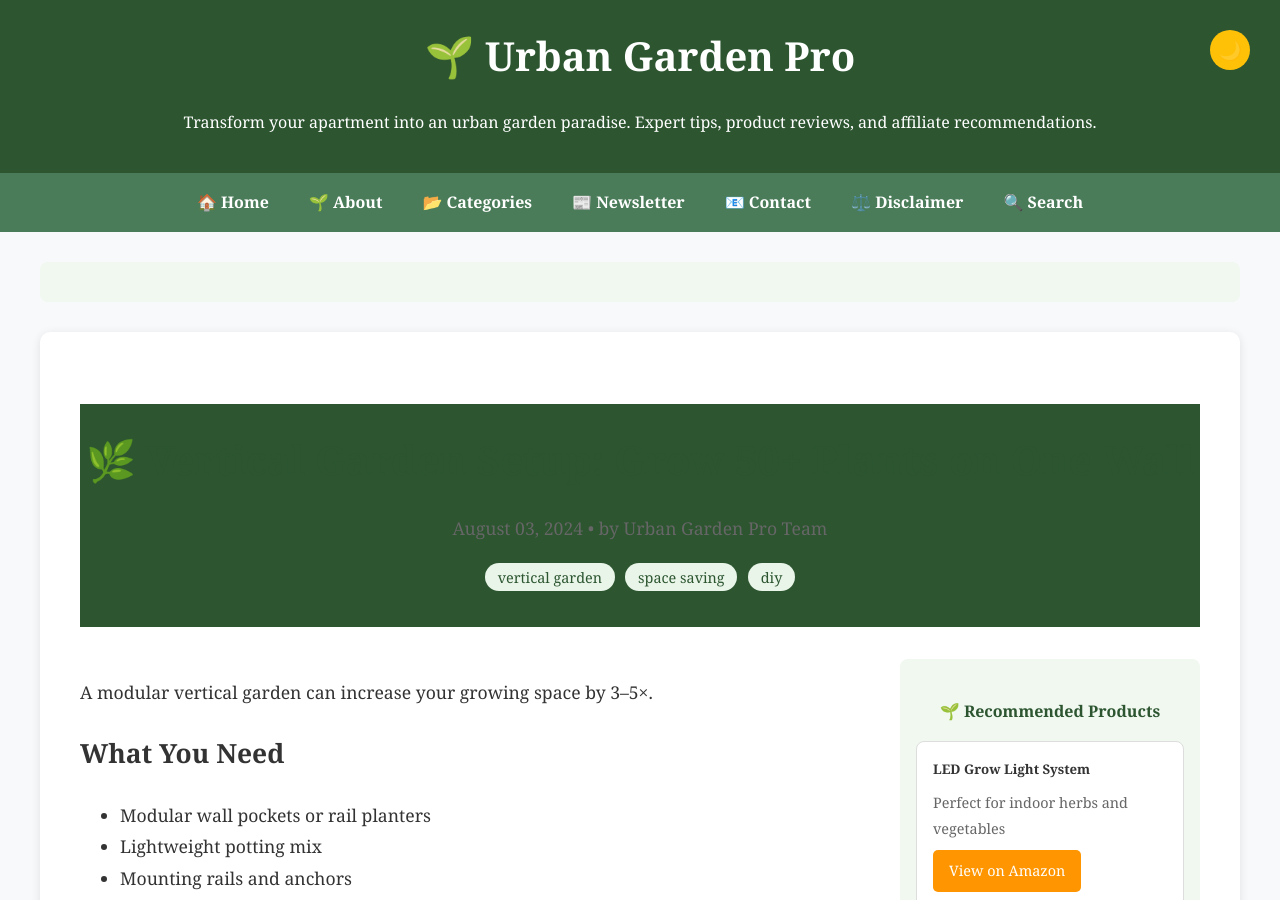
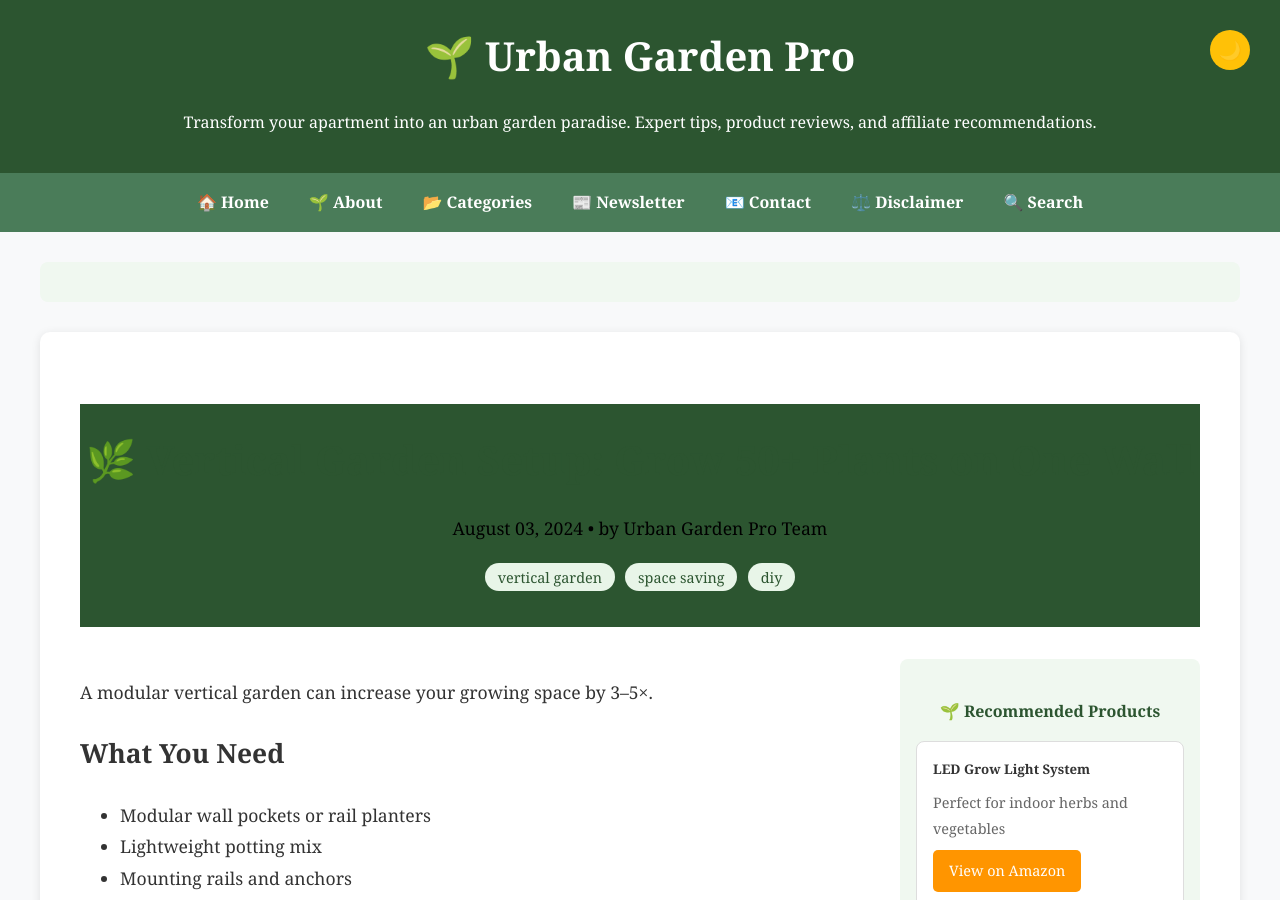
Before and after one commit to kokman168/urban-garden-blog, a Jekyll site: the page built from _posts/2024-08-03-vertical-garden-setup.md, in a window 1280 px wide and 900 px high. Built offline with Jekyll 4.4.1, drawn with Linux system fonts in a browser that asks for light colours.

Commit message:
Style: Change post date color to black

```diff
--- a/_layouts/post.html
+++ b/_layouts/post.html
@@ -5,7 +5,7 @@ layout: default
 <article>
     <header style="text-align: center; margin-bottom: 2rem; margin-top: 2rem;">
         <h1 style="color: #2c5530; font-size: 2.5rem; margin-bottom: 0.5rem;">{{ page.title }}</h1>
-        <p style="color: #666; font-size: 1.1rem;">
+        <p style="color: #000; font-size: 1.1rem;">
             <time datetime="{{ page.date | date_to_xmlschema }}">{{ page.date | date: "%B %d, %Y" }}</time>
             {% if page.author %} • by {{ page.author }}{% endif %}
         </p>
```
